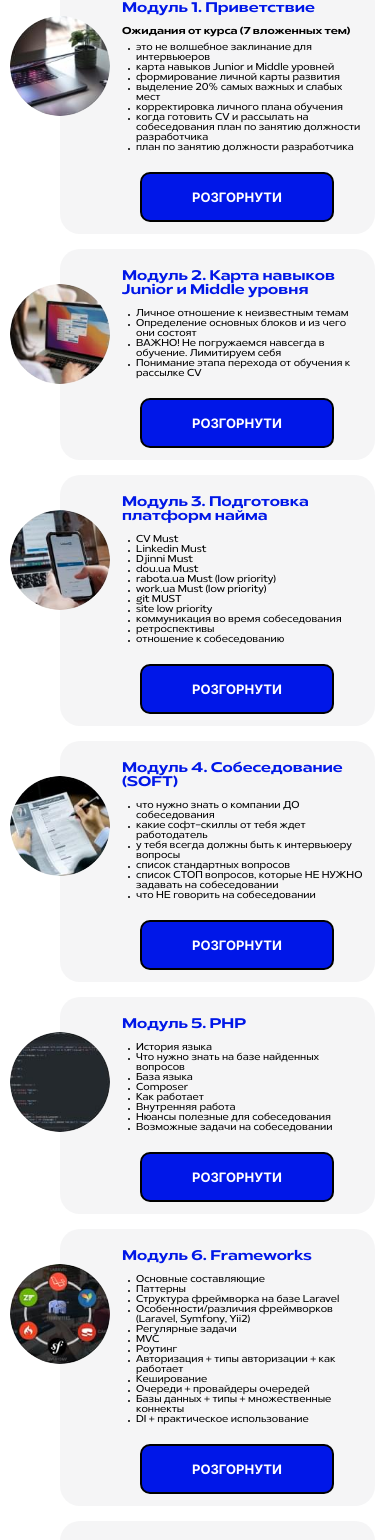
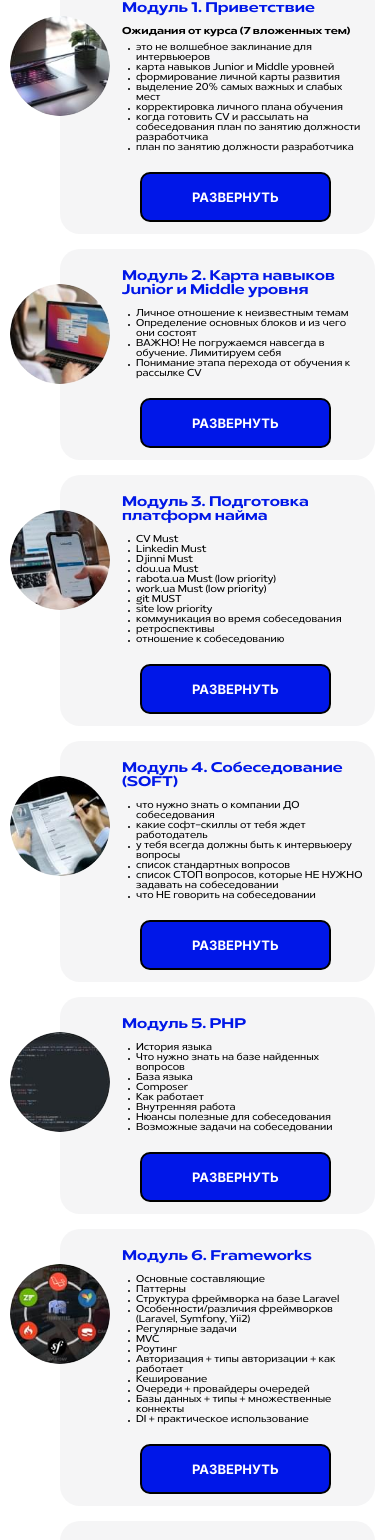
Before and after one commit to Heka9/php-course-v2, a plain HTML site: page index.html in a window 390 px wide. Shown: the part 4833-6373 px from the top of the page. Drawn offline with Linux system fonts and the light colour scheme.

Commit message:
Add files via upload

```diff
--- a/css/style.css
+++ b/css/style.css
@@ -1537,7 +1537,7 @@ body::after {
   }
 
   .item-programm__button {
-    padding-bottom: 1.5625rem;
+    padding-bottom: 1.25rem;
   }
 
   .qa {
@@ -2800,15 +2800,15 @@ body::after {
     }
 }
 
-@supports (padding-bottom: clamp( 0.9375rem , 0.5577786005rem  +  1.2657907395vw , 1.5625rem )) {
+@supports (padding-bottom: clamp( 0.9375rem , 0.7476393003rem  +  0.6328953697vw , 1.25rem )) {
     .item-programm__button {
-      padding-bottom: clamp( 0.9375rem , 0.5577786005rem  +  1.2657907395vw , 1.5625rem );
-    }
-}
-
-@supports not (padding-bottom: clamp( 0.9375rem , 0.5577786005rem  +  1.2657907395vw , 1.5625rem )) {
+      padding-bottom: clamp( 0.9375rem , 0.7476393003rem  +  0.6328953697vw , 1.25rem );
+    }
+}
+
+@supports not (padding-bottom: clamp( 0.9375rem , 0.7476393003rem  +  0.6328953697vw , 1.25rem )) {
     .item-programm__button {
-      padding-bottom: calc(0.9375rem + 0.625 * (100vw - 29.99875rem) / 49.37625);
+      padding-bottom: calc(0.9375rem + 0.3125 * (100vw - 29.99875rem) / 49.37625);
     }
 }
 
--- a/index.html
+++ b/index.html
@@ -6,7 +6,7 @@
 	<meta charset="UTF-8">
 	<meta name="format-detection" content="telephone=no">
 	<!-- <style>body{opacity: 0;}</style> -->
-	<link rel="stylesheet" href="css/style.min.css?_v=20230716150439">
+	<link rel="stylesheet" href="css/style.min.css?_v=20230716151323">
 	<link rel="shortcut icon" href="favicon.ico">
 	<!-- <meta name="robots" content="noindex, nofollow"> -->
 	<meta name="viewport" content="width=device-width, initial-scale=1.0">
@@ -401,7 +401,7 @@
 								</li>
 								<li class="item-programm__item-list">план по занятию должности разработчика</li>
 							</ul>
-							<button class="item-programm__button">розгорнути</button>
+							<button class="item-programm__button">развернуть</button>
 						</article>
 						<article class="programm__item item-programm">
 							<div class="item-programm__image">
@@ -416,7 +416,7 @@
 								</li>
 								<li class="item-programm__item-list">Понимание этапа перехода от обучения к рассылке CV</li>
 							</ul>
-							<button class="item-programm__button">розгорнути</button>
+							<button class="item-programm__button">развернуть</button>
 						</article>
 						<article class="programm__item item-programm">
 							<div class="item-programm__image">
@@ -436,7 +436,7 @@
 								<li class="item-programm__item-list">ретроспективы</li>
 								<li class="item-programm__item-list">отношение к собеседованию</li>
 							</ul>
-							<button class="item-programm__button">розгорнути</button>
+							<button class="item-programm__button">развернуть</button>
 						</article>
 						<article class="programm__item item-programm">
 							<div class="item-programm__image">
@@ -453,7 +453,7 @@
 								</li>
 								<li class="item-programm__item-list">что НЕ говорить на собеседовании</li>
 							</ul>
-							<button class="item-programm__button">розгорнути</button>
+							<button class="item-programm__button">развернуть</button>
 						</article>
 						<article class="programm__item item-programm">
 							<div class="item-programm__image">
@@ -470,7 +470,7 @@
 								<li class="item-programm__item-list">Нюансы полезные для собеседования</li>
 								<li class="item-programm__item-list">Возможные задачи на собеседовании</li>
 							</ul>
-							<button class="item-programm__button">розгорнути</button>
+							<button class="item-programm__button">развернуть</button>
 						</article>
 						<article class="programm__item item-programm">
 							<div class="item-programm__image">
@@ -493,7 +493,7 @@
 								<li class="item-programm__item-list">Базы данных + типы + множественные коннекты</li>
 								<li class="item-programm__item-list">DI + практическое использование</li>
 							</ul>
-							<button class="item-programm__button">розгорнути</button>
+							<button class="item-programm__button">развернуть</button>
 						</article>
 						<article class="programm__item item-programm">
 							<div class="item-programm__image">
@@ -509,7 +509,7 @@
 								<li class="item-programm__item-list">потенциальные теоретические вопросы</li>
 								<li class="item-programm__item-list">возможные задачи на собеседовании</li>
 							</ul>
-							<button class="item-programm__button">розгорнути</button>
+							<button class="item-programm__button">развернуть</button>
 						</article>
 						<article class="programm__item item-programm">
 							<div class="item-programm__image">
@@ -526,7 +526,7 @@
 								<li class="item-programm__item-list">Git (GitFlow)</li>
 								<li class="item-programm__item-list">Docker</li>
 							</ul>
-							<button class="item-programm__button">розгорнути</button>
+							<button class="item-programm__button">развернуть</button>
 						</article>
 						<article class="programm__item item-programm">
 							<div class="item-programm__image">
@@ -540,7 +540,7 @@
 								<li class="item-programm__item-list">BONUS. Cypress + e2e тестирование</li>
 								<li class="item-programm__item-list">BONUS. k6. Load тестирование</li>
 							</ul>
-							<button class="item-programm__button">розгорнути</button>
+							<button class="item-programm__button">развернуть</button>
 						</article>
 						<article class="programm__item item-programm">
 							<div class="item-programm__image">
@@ -559,7 +559,7 @@
 								<li class="item-programm__item-list">Добавляем приложение в резюме</li>
 								<li class="item-programm__item-list">Правим контент под себя</li>
 							</ul>
-							<button class="item-programm__button">розгорнути</button>
+							<button class="item-programm__button">развернуть</button>
 						</article>
 					</div>
 					<div class="programm__slider swiper">
@@ -722,7 +722,7 @@
 			</div>
 		</div>
 	</div>
-	<script src="js/app.min.js?_v=20230716150439"></script>
+	<script src="js/app.min.js?_v=20230716151323"></script>
 </body>
 
 </html>
```
Also changed, not shown: offer.html (+2 -2 lines), privacy-statements.html (+2 -2 lines), css/style.min.css.
